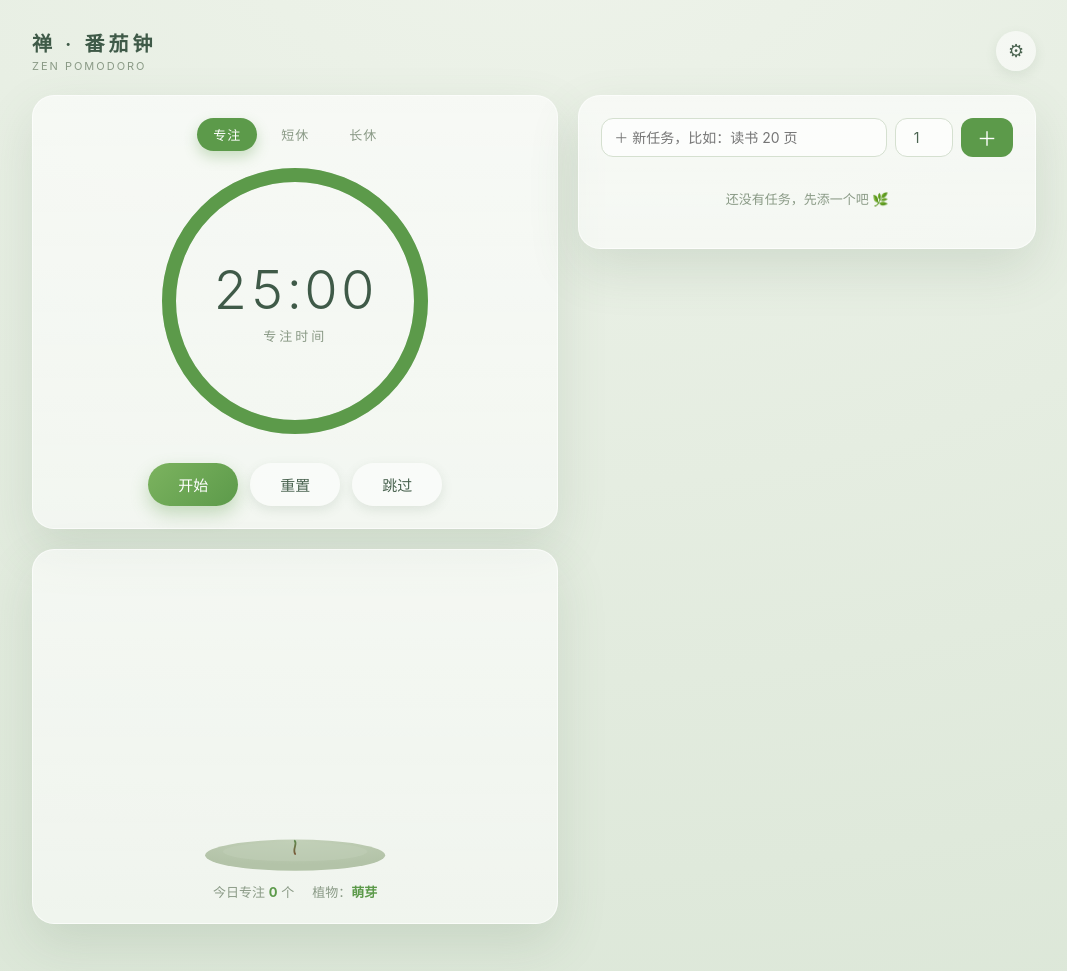
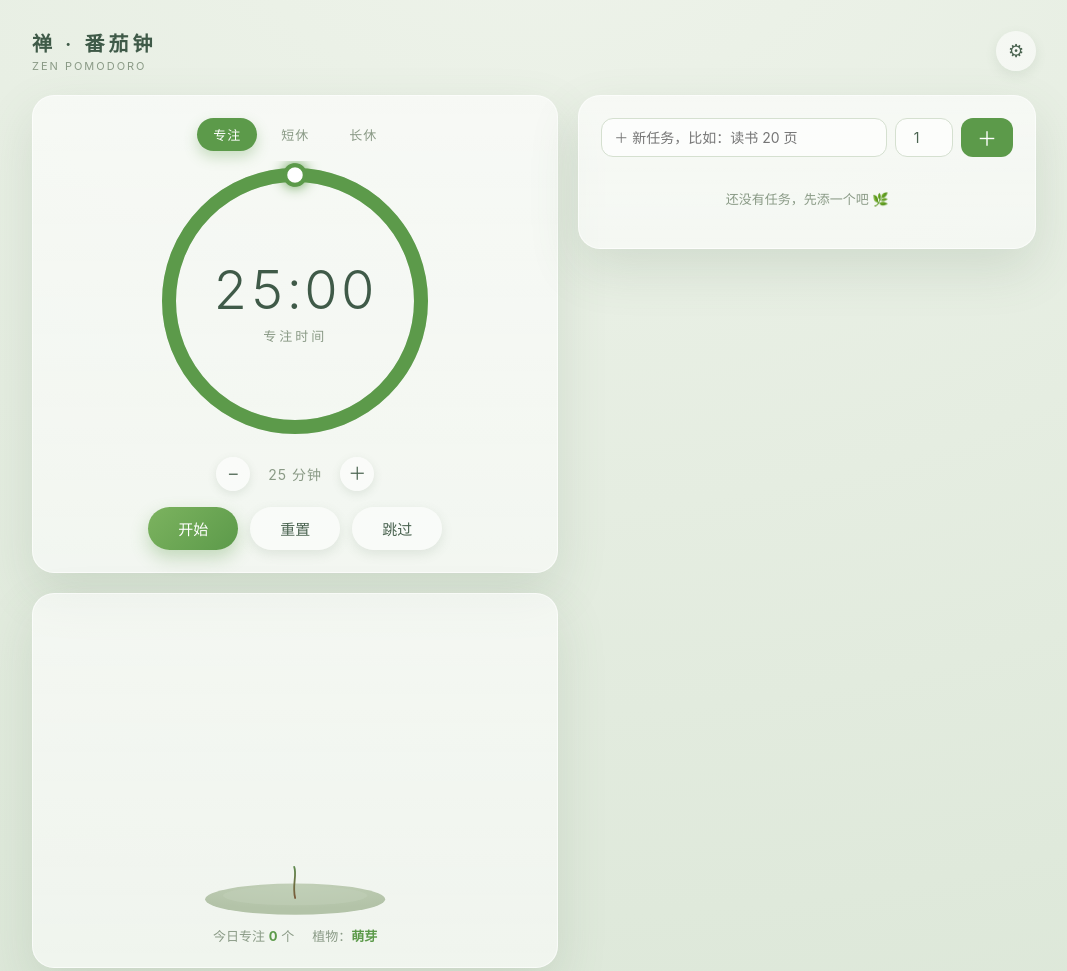
Before and after one commit to plum-221/zen-pomodoro, a plain HTML site: page index.html in a window 1280 px wide. Shown: the top 971 px of the page, without its empty margins (106-1173 px from the left). Drawn offline with Linux system fonts and the light colour scheme.

Commit message:
feat: 环上加流失光点+平滑消退，环下加 -/+ 快捷调时长
Co-Authored-By: Claude Opus 4.8 <noreply@anthropic.com>

```diff
--- a/app.js
+++ b/app.js
@@ -61,6 +61,7 @@
     document.querySelectorAll(".modes button").forEach((b) =>
       b.classList.toggle("active", b.dataset.mode === m));
     $("modeLabel").textContent = MODE_LABEL[m];
+    updateDurLabel();
     const ring = $("ring");
     ring.style.stroke = m === "focus" ? "var(--ring-focus)" : "var(--ring-break)";
     if (resetTimer) { running = false; remainingMs = durationMs(m); endAt = 0; }
@@ -91,6 +92,15 @@
   }
 
   function skip() { complete(true); }
+
+  function updateDurLabel() { $("durLabel").textContent = (state.settings[mode] || 0) + " 分钟"; }
+  function adjustDuration(delta) {
+    const max = mode === "focus" ? 120 : 60;
+    state.settings[mode] = clamp((state.settings[mode] || 25) + delta, 1, max);
+    save();
+    resetTimer();            // 停止并按新时长重置，方便快速测试
+    updateDurLabel();
+  }
 
   function complete(skipped) {
     running = false;
@@ -155,6 +165,10 @@
     $("time").textContent = String(mm).padStart(2, "0") + ":" + String(ss).padStart(2, "0");
     const frac = total > 0 ? rem / total : 0;
     $("ring").style.strokeDashoffset = RING_LEN * (1 - frac);
+    // 环前端的小光点：贴在进度弧的消退处，随时间往回走（内圆在 0,0，靠整组平移定位）
+    const a = frac * 2 * Math.PI;
+    const dx = 100 + 90 * Math.cos(a), dy = 100 + 90 * Math.sin(a);
+    $("dotG").setAttribute("transform", `translate(${dx},${dy})`);
     $("startBtn").textContent = running ? "暂停" : (remainingMs < total && remainingMs > 0 ? "继续" : "开始");
     $("pomoCount").textContent = state.pomoCount;
     if (document.title.indexOf("·") > -1 || running) {
@@ -332,6 +346,7 @@
     if (state.settings.notify) ensureNotifyPermission();
     save();
     $("settingsModal").classList.remove("show");
+    updateDurLabel();
     if (!running) resetTimer(); else render();
     toast("设置已保存");
   }
@@ -366,6 +381,8 @@
   $("startBtn").onclick = startPause;
   $("resetBtn").onclick = resetTimer;
   $("skipBtn").onclick = skip;
+  $("minusBtn").onclick = () => adjustDuration(-1);
+  $("plusBtn").onclick = () => adjustDuration(1);
   document.querySelectorAll(".modes button").forEach((b) =>
     b.onclick = () => { setMode(b.dataset.mode); persistSession(); });
   $("addTask").onclick = addTask;
--- a/index.html
+++ b/index.html
@@ -28,11 +28,17 @@
             <svg viewBox="0 0 200 200">
               <circle class="track" cx="100" cy="100" r="90"></circle>
               <circle class="prog" id="ring" cx="100" cy="100" r="90"></circle>
+              <g id="dotG" transform="translate(190,100)"><circle class="dot" r="7"></circle></g>
             </svg>
             <div class="ring-center">
               <div class="time" id="time">25:00</div>
               <div class="mode-label" id="modeLabel">专注时间</div>
             </div>
+          </div>
+          <div class="adjust">
+            <button class="step" id="minusBtn" title="减 1 分钟">−</button>
+            <span id="durLabel">25 分钟</span>
+            <button class="step" id="plusBtn" title="加 1 分钟">＋</button>
           </div>
           <div class="controls">
             <button class="btn" id="startBtn">开始</button>
--- a/plant.js
+++ b/plant.js
@@ -16,7 +16,7 @@
   }
 
   const BASE_Y = 470;          // 土面
-  const MIN_H = 22;            // 萌芽时的最小高度
+  const MIN_H = 52;            // 萌芽时的最小高度（保证待机也看得见一小株）
   const MAX_H = 360;           // 完全长成的高度
 
   class Plant {
@@ -53,8 +53,8 @@
 
       // 叶子：f = 在当前茎上的位置（0 底 1 顶），appear = 开始冒出的生长值
       const leafDefs = [
-        { f: 0.22, side: -1, size: 0.55, appear: 0.0 },   // 子叶
-        { f: 0.30, side: 1, size: 0.55, appear: 0.02 },   // 子叶
+        { f: 0.34, side: -1, size: 0.75, appear: 0.0 },   // 子叶
+        { f: 0.5, side: 1, size: 0.75, appear: 0.02 },    // 子叶
         { f: 0.44, side: -1, size: 1.0, appear: 0.16 },
         { f: 0.58, side: 1, size: 1.1, appear: 0.32 },
         { f: 0.70, side: -1, size: 1.05, appear: 0.48 },
--- a/styles.css
+++ b/styles.css
@@ -93,7 +93,9 @@ body {
 .ring-box { position: relative; width: min(280px, 70vw); aspect-ratio: 1; }
 .ring-box svg { width: 100%; height: 100%; transform: rotate(-90deg); }
 .ring-box .track { fill: none; stroke: var(--ring-track); stroke-width: 10; }
-.ring-box .prog { fill: none; stroke: var(--ring-focus); stroke-width: 10; stroke-linecap: round; transition: stroke .4s; }
+.ring-box .prog { fill: none; stroke: var(--ring-focus); stroke-width: 10; stroke-linecap: round; transition: stroke .4s, stroke-dashoffset .25s linear; }
+.ring-box .dot { fill: #fff; stroke: var(--ring-focus); stroke-width: 3; filter: drop-shadow(0 0 5px var(--ring-focus)); transition: stroke .4s; }
+#dotG { transition: transform .25s linear; }
 .ring-center {
   position: absolute; inset: 0; display: flex; flex-direction: column;
   align-items: center; justify-content: center; gap: 4px;
@@ -101,7 +103,15 @@ body {
 .time { font-size: 54px; font-weight: 300; letter-spacing: 2px; color: var(--ink); font-variant-numeric: tabular-nums; }
 .mode-label { font-size: 13px; letter-spacing: 3px; color: var(--sub); }
 
-.controls { display: flex; gap: 12px; justify-content: center; margin-top: 20px; }
+.adjust { display: flex; align-items: center; justify-content: center; gap: 14px; margin-top: 14px; }
+.adjust #durLabel { font-size: 14px; color: var(--sub); min-width: 62px; text-align: center; letter-spacing: 1px; }
+.step {
+  border: none; cursor: pointer; width: 34px; height: 34px; border-radius: 50%;
+  font-size: 18px; line-height: 1; color: var(--ink-soft); background: var(--card);
+  box-shadow: 0 3px 10px rgba(90,120,90,.14); touch-action: manipulation;
+}
+.step:active { transform: scale(.92); }
+.controls { display: flex; gap: 12px; justify-content: center; margin-top: 16px; }
 .btn {
   border: none; cursor: pointer; font-family: inherit; font-size: 15px;
   padding: 11px 30px; border-radius: 999px; color: #fff;
--- a/sw.js
+++ b/sw.js
@@ -1,5 +1,5 @@
 // sw.js — 极简离线缓存，让 PWA 装好后没网也能打开。
-const CACHE = "zen-pomodoro-v7";
+const CACHE = "zen-pomodoro-v8";
 const ASSETS = [
   "./", "./index.html", "./styles.css", "./app.js", "./plant.js",
   "./manifest.json", "./icon.svg",
```
Also changed, not shown: 1 other file.
